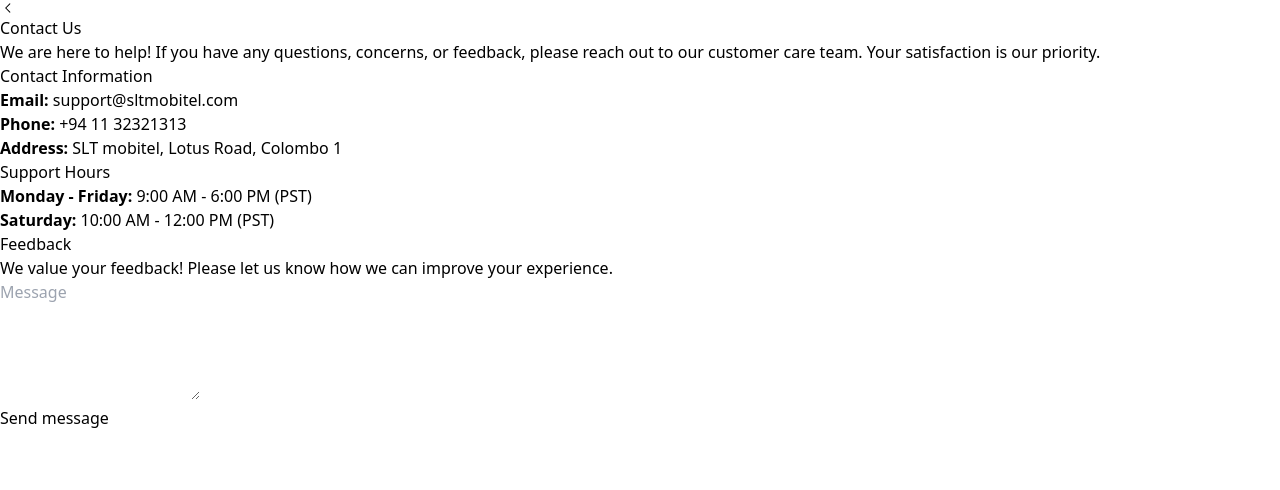
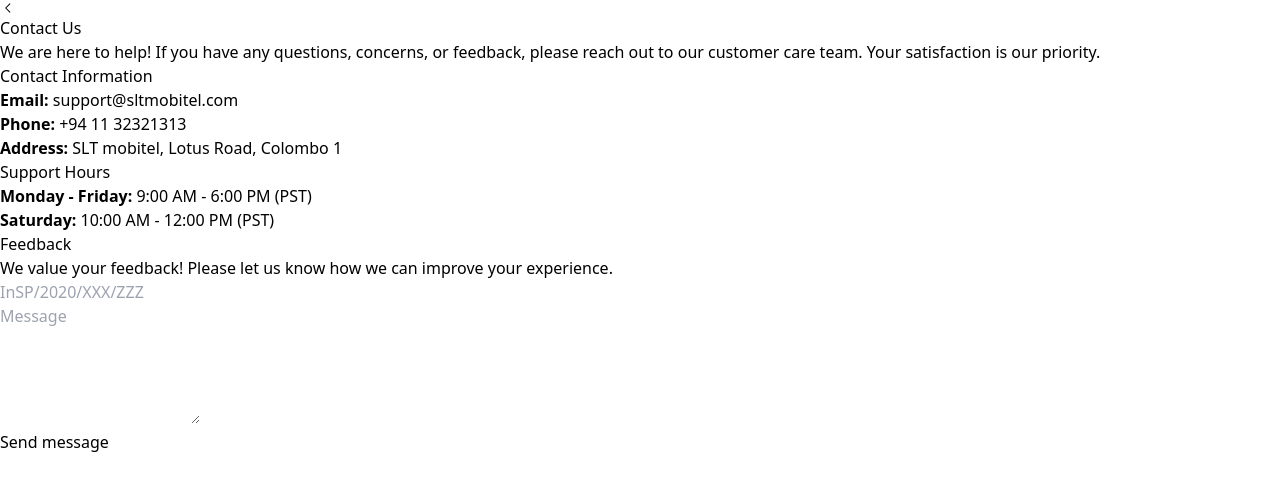
Before and after one commit to chathuradissanayake/QR-and-FR-room-accessing-system, a React (Vite) app in the folder frontend/: page /contactus in a window 1280 px wide. Shown: the top 490 px of the page. Built offline with nearby package versions, Linux system fonts and the light colour scheme; no server answers; sample sign-in values are in the browser's storage.

Commit message:
Added to Textbox to dend message with UserID

```diff
--- a/frontend/src/pages/ContactUs.jsx
+++ b/frontend/src/pages/ContactUs.jsx
@@ -10,6 +10,7 @@
 
   const [data, setData] = useState({
     message: '',
+    userId: '',
   });
   const navigate = useNavigate();
   const handleChange = (e) => {
@@ -21,10 +22,11 @@
     console.log('message:', data.message);
 
     // Destructuring data
-    const { message } = data;
+    const { message, userId } = data;
 
     try {
       const { data: response } = await axios.post('/contactus/messages', {
+        userId,
         message,
       });
       if (response.error) {
@@ -81,6 +83,22 @@
 
      {/* Form */}
      <form onSubmit={handleSubmit} className="space-y-4">
+     <div>
+              <label htmlFor="userId" className="sr-only">
+                User ID
+              </label>
+              <input
+                type="text"
+                id="userId"
+                name="userId"
+                placeholder="InSP/2020/XXX/ZZZ"
+                value={data.userId}
+                onChange={handleChange}
+                className="w-full px-4 py-2 border rounded-lg focus:outline-none focus:ring-2 focus:ring-blue-400"
+                required
+              />
+            </div>
+
         <div>
           <label htmlFor="message" className="sr-only">
             Name
```
Also changed, not shown: 2 other files (tests, documents, lock files or other folders).
